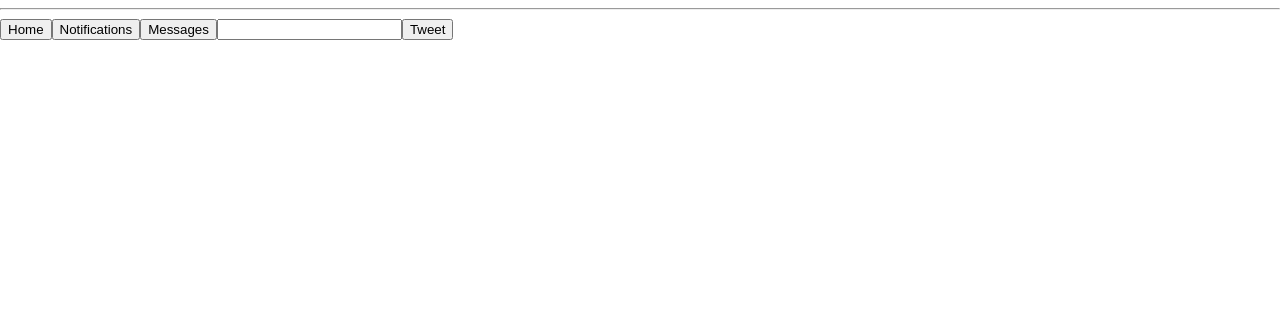
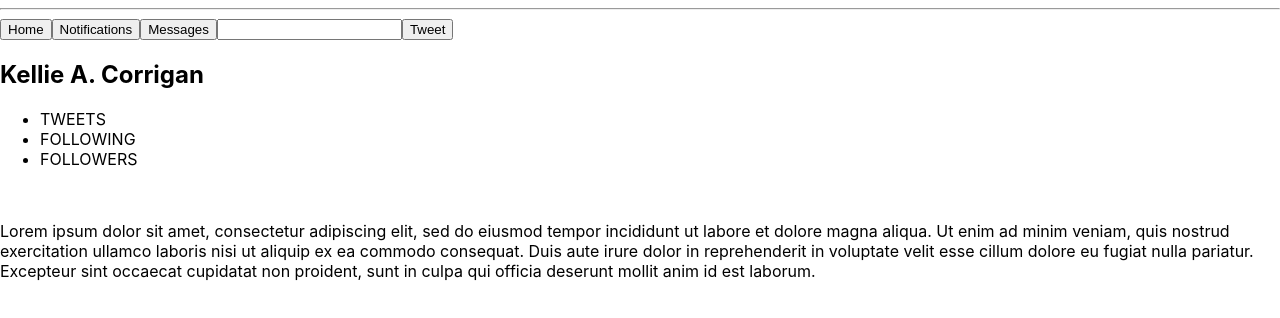
Before and after one commit to acolistro/Social-Media-Clone, a React (Create React App) app: page / in a window 1280 px wide. Shown: the top 318 px of the page. Built offline with nearby package versions, Linux system fonts and the light colour scheme.

Commit message:
update header component to include side profile bar.

```diff
--- a/src/components/Header.js
+++ b/src/components/Header.js
@@ -9,6 +9,21 @@ function Header(){
     <button>Messages</button>
     <input type="text"></input>
     <button>Tweet</button>
+
+      <nav class="menu" tabindex="0">
+        <div class="smartphone-menu-trigger"></div>
+        <header class="avatar">
+
+          <h2>Kellie A. Corrigan</h2>
+        </header>
+          <ul>
+          <li tabindex="0" class="icon-dashboard"><span>TWEETS</span></li>
+          <li tabindex="0" class="icon-dashboard"><span>FOLLOWING</span></li>
+          <li tabindex="0" class="icon-dashboard"><span>FOLLOWERS</span></li>
+          </ul>
+          <br></br>
+          <p>Lorem ipsum dolor sit amet, consectetur adipiscing elit, sed do eiusmod tempor incididunt ut labore et dolore magna aliqua. Ut enim ad minim veniam, quis nostrud exercitation ullamco laboris nisi ut aliquip ex ea commodo consequat. Duis aute irure dolor in reprehenderit in voluptate velit esse cillum dolore eu fugiat nulla pariatur. Excepteur sint occaecat cupidatat non proident, sunt in culpa qui officia deserunt mollit anim id est laborum.</p>
+      </nav>
     </React.Fragment>
   );
 }
```
Also changed, not shown: src/components/PostList.js (added, +36 -0 lines).
